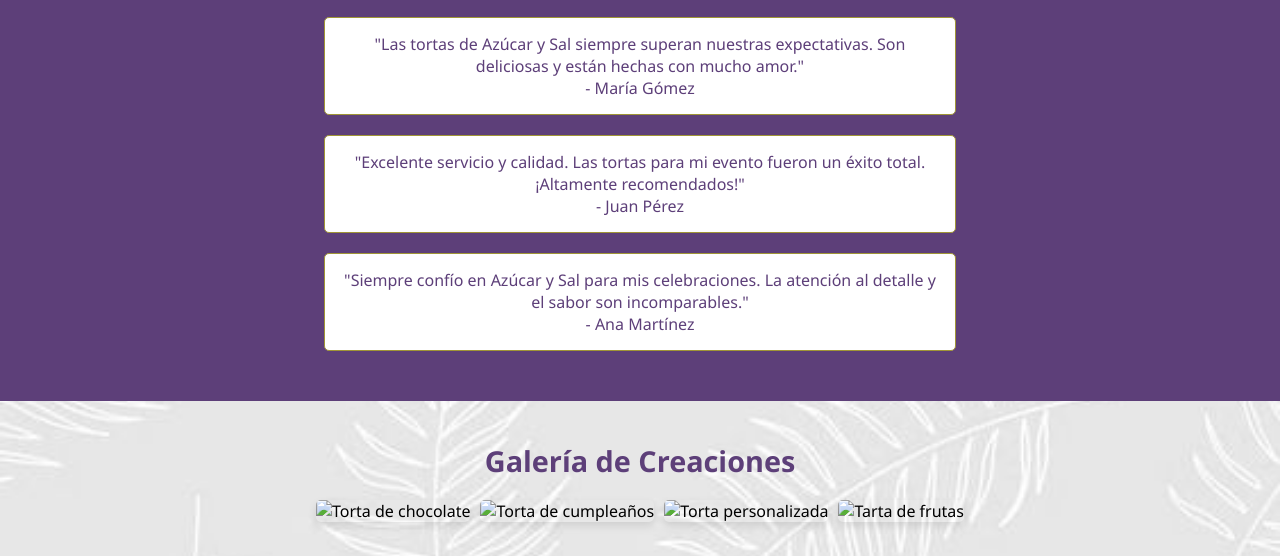
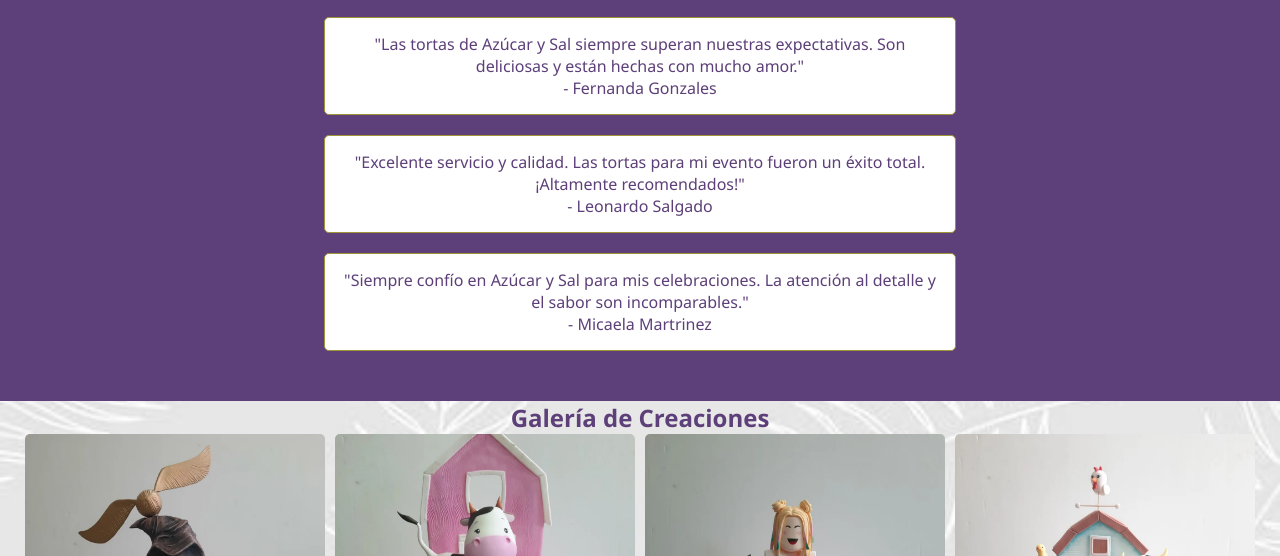
Before and after one commit to AlanCorrea04/Azucar-y-Sal, a plain HTML site: page index.html in a window 1280 px wide. Shown: the part 634-1190 px from the top of the page. Drawn offline with Linux system fonts and the light colour scheme.

Commit message:
Version 2.3

```diff
--- a/css/style.css
+++ b/css/style.css
@@ -141,7 +141,7 @@
     background-color: rgba(78, 78, 75, 0.767);
 }
 
-/* Portada Section */
+
 .portada {
     text-align: center;
     padding: 50px 20px;
@@ -157,7 +157,7 @@
     color: rgb(78, 78, 75);
 }
 
-/* Descripción Section */
+/* Descripción */
 .descripcion {
     text-align: center;
     padding: 40px 20px;
@@ -174,7 +174,7 @@
     color: rgb(78, 78, 75);
 }
 
-/* Testimonios Section */
+/* Testimonios */
 .testimonios {
     background-color: rgb(93, 63, 121);
     padding: 40px 20px;
@@ -205,30 +205,29 @@
     text-align: center;
 }
 
-/* Galería Section */
-.galeria {
-    padding: 40px 20px;
-}
-
+/* Galería */
 .galeria h2 {
     text-align: center;
-    margin-bottom: 20px;
-    font-size: 1.8rem;
-    color: rgb(93, 63, 121);
+    color: #5d3f79;
 }
 
 .galeria-container {
     display: flex;
-    flex-wrap: wrap;
     gap: 10px;
     justify-content: center;
+    align-items: center;
 }
 
 .galeria-container img {
-    max-width: 100%;
+    width: 300px;
     height: auto;
+    object-fit: cover;
     border-radius: 5px;
-    box-shadow: 0 4px 8px rgba(0, 0, 0, 0.1);
+    transition: transform 0.3s;
+}
+
+.galeria-container img:hover {
+    transform: scale(1.1);
 }
 
 /* SECCION DE PRODUCTOS */
@@ -429,7 +428,7 @@
 /* PIE DE PAGINA */
 
 footer {
-    background-color: rgb(93, 63, 121);
+    background-color: #5d3f79;
     padding: 10px;
     text-align: center;
     width: auto;
--- a/index.html
+++ b/index.html
@@ -54,15 +54,15 @@
             <div class="testimonios-container">
                 <div class="testimonio">
                     <p>"Las tortas de Azúcar y Sal siempre superan nuestras expectativas. Son deliciosas y están hechas con mucho amor."</p>
-                    <p>- María Gómez</p>
+                    <p>- Fernanda Gonzales</p>
                 </div>
                 <div class="testimonio">
                     <p>"Excelente servicio y calidad. Las tortas para mi evento fueron un éxito total. ¡Altamente recomendados!"</p>
-                    <p>- Juan Pérez</p>
+                    <p>- Leonardo Salgado</p>
                 </div>
                 <div class="testimonio">
                     <p>"Siempre confío en Azúcar y Sal para mis celebraciones. La atención al detalle y el sabor son incomparables."</p>
-                    <p>- Ana Martínez</p>
+                    <p>- Micaela Martrinez</p>
                 </div>
             </div>
         </section>
@@ -70,10 +70,10 @@
         <section class="galeria">
             <h2>Galería de Creaciones</h2>
             <div class="galeria-container">
-                <img src="../img/torta1.jpg" alt="Torta de chocolate">
-                <img src="../img/torta2.jpg" alt="Torta de cumpleaños">
-                <img src="../img/torta3.jpg" alt="Torta personalizada">
-                <img src="../img/torta4.jpg" alt="Tarta de frutas">
+                <img src="./img/galeriainicio1.jpg" alt="Torta iconica 1">
+                <img src="./img/galeriainicio2.jpg" alt="Torta iconica 2">
+                <img src="./img/galeriainicio3.jpg" alt="Torta iconica 3">
+                <img src="./img/galeriainicio4.jpg" alt="Torta iconica 4">
             </div>
         </section>
 
```
Also changed, not shown: img/galeriainicio1.jpg (added), img/galeriainicio2.jpg (added), img/galeriainicio3.jpg (added), img/galeriainicio4.jpg (added).
